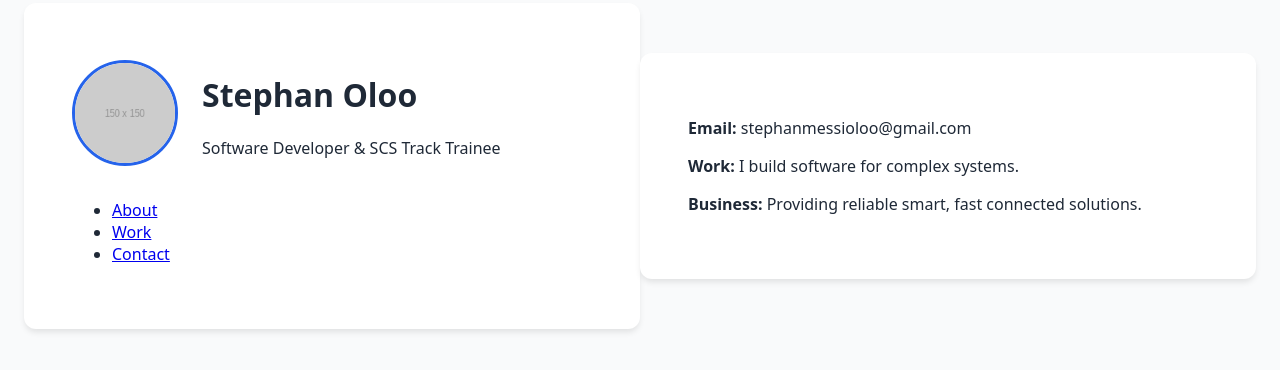
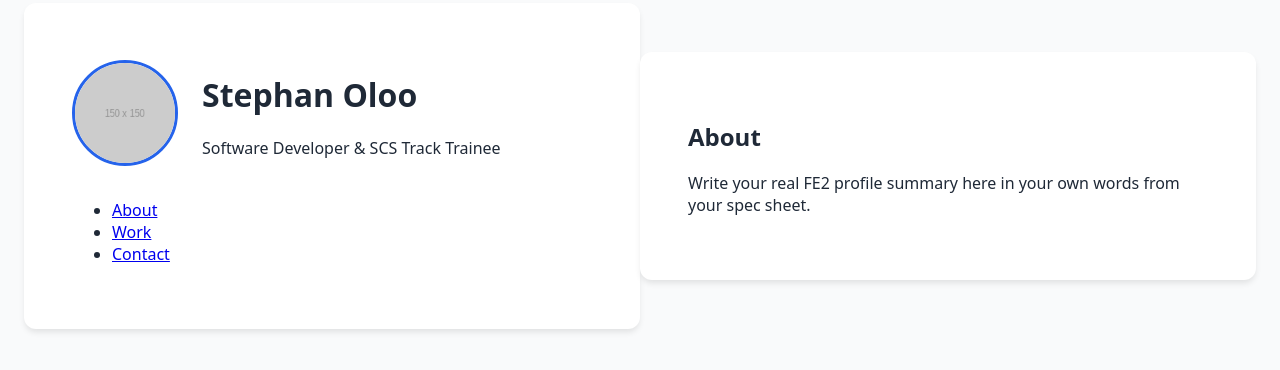
Before and after one commit to oloh-arch/bio-page, a plain HTML site: page index.html in a window 1280 px wide. Shown: the part 258-628 px from the top of the page. Drawn offline with Linux system fonts and the light colour scheme.

Commit message:
Add about section with personal FE2 profile background

```diff
--- a/index.html
+++ b/index.html
@@ -26,11 +26,10 @@
     </header>
 
     <main class="card">
-        <div class="details">
-            <p><strong>Email:</strong> stephanmessioloo@gmail.com</p>
-            <p><strong>Work:</strong> I build software for complex systems.</p>
-            <p><strong>Business:</strong> Providing reliable smart, fast connected solutions.</p>
-        </div>
+        <section id="about">
+            <h2>About</h2>
+            <p>Write your real FE2 profile summary here in your own words from your spec sheet.</p>
+        </section>
     </main>
 </body>
 </html>
```
